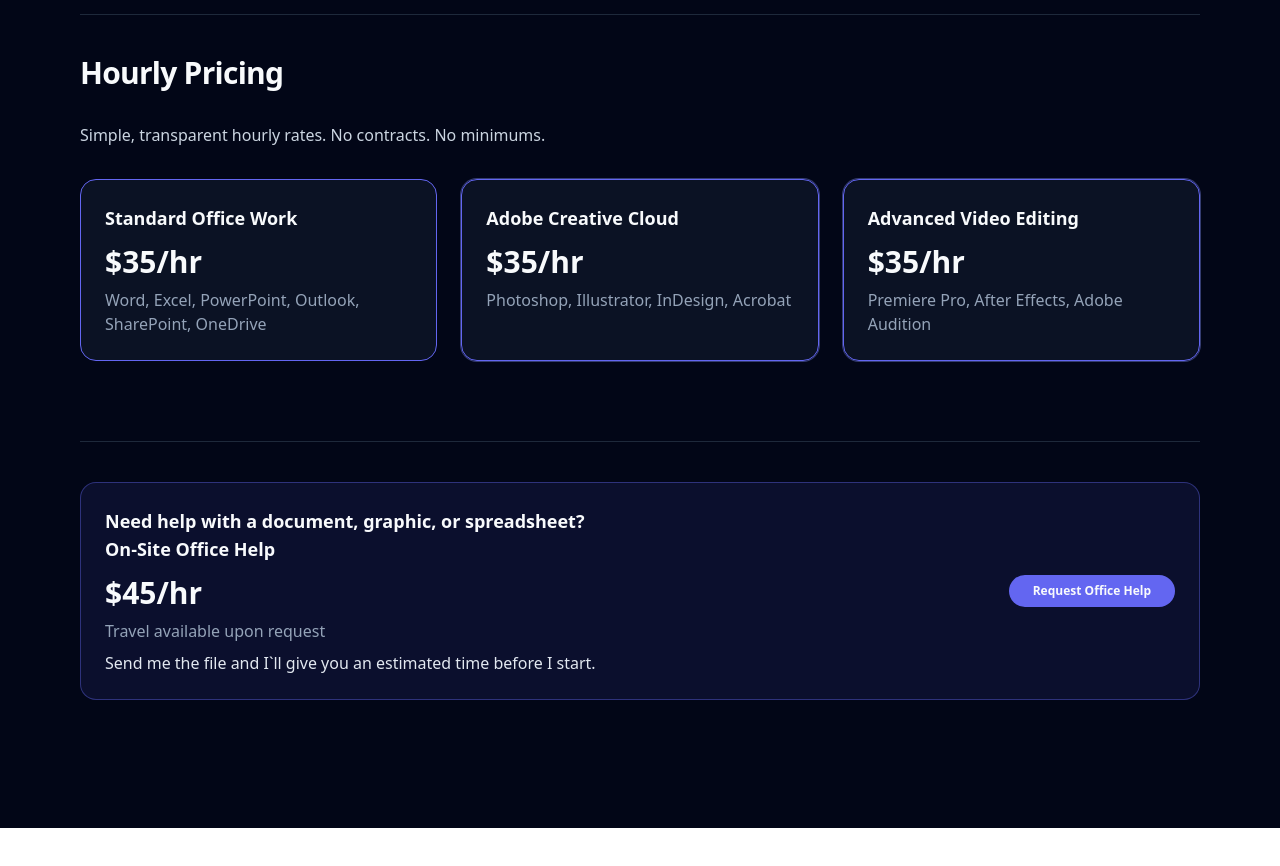
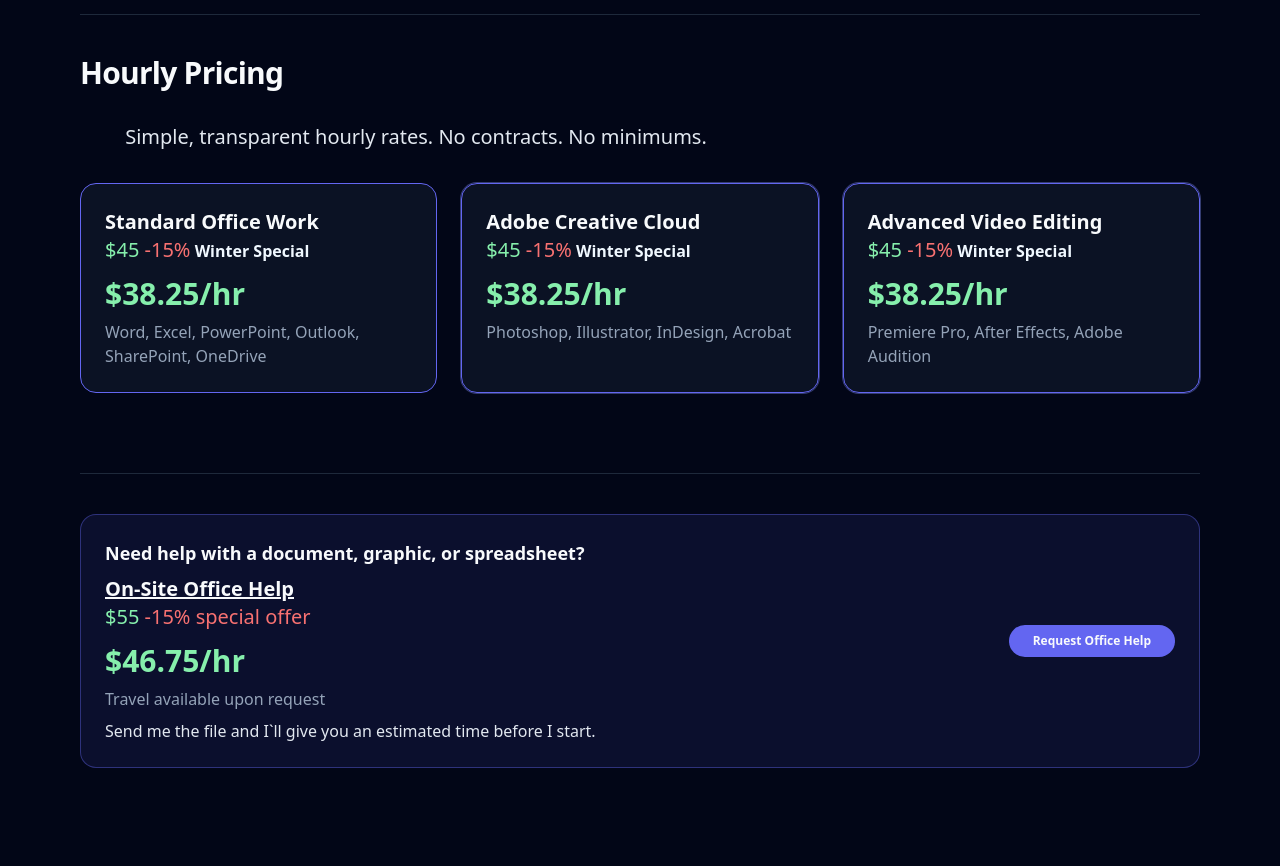
Before and after one commit to MyBaBB/OfficeOps, a React (Vite) app: page / in a window 1280 px wide. Shown: the part 2660-3526 px from the top of the page. Before the commit the page ends 3488 px from the top, so only its background shows below. Built offline with nearby package versions, Linux system fonts and the light colour scheme.

Commit message:
made the prices more interesting with a discount

```diff
--- a/src/Pages/OfficeOpsFolder/OfficeOps.jsx
+++ b/src/Pages/OfficeOpsFolder/OfficeOps.jsx
@@ -287,38 +287,64 @@
           <h3 className="text-2xl font-semibold tracking-tight xl:text-3xl">
             Hourly Pricing
           </h3>
-          <p className="max-w-2xl text-sm text-slate-300 xl:text-base">
+          <p className="max-w-2xl text-center text-sm text-slate-200 xl:text-xl">
             Simple, transparent hourly rates. No contracts. No minimums.
           </p>
 
           <div className="grid gap-6 md:grid-cols-3">
             {/* Standard */}
             <div className="rounded-2xl border border-indigo-500 bg-slate-900/70 p-6">
-              <h4 className="text-sm font-semibold xl:text-lg">
+              <h4 className="text-sm font-semibold xl:text-xl ">
                 Standard Office Work
               </h4>
-              <p className="mt-3 text-3xl font-semibold">$35/hr</p>
+               <p className="text-xl text-green-300 ">
+                $45
+                   <span className="text-red-400">
+                     &nbsp;-15%<span className="text-[aliceblue] font-semibold text-base">&nbsp;Winter Special</span>
+                   </span>
+                </p>
+              <p className="mt-3 text-3xl font-semibold text-green-300"> $38.25/hr</p>
+
+
               <p className="mt-2 text-xs text-slate-400 xl:text-base">
                 Word, Excel, PowerPoint, Outlook, SharePoint, OneDrive
               </p>
-            </div>
+            </div >
 
             {/* Adobe */}
             <div className="rounded-2xl border border-indigo-500 bg-slate-900/70 p-6 shadow-[0_0_0_1px_rgba(129,140,248,0.4)]">
-              <h4 className="text-sm font-semibold xl:text-lg">
+              <h4 className="text-sm font-semibold xl:text-xl">
                 Adobe Creative Cloud
               </h4>
-              <p className="mt-3 text-3xl font-semibold">$35/hr</p>
+
+             <p className="text-xl text-green-300 ">
+                $45
+                   <span className="text-red-400">
+                     &nbsp;-15%<span className="text-[aliceblue] font-semibold text-base">&nbsp;Winter Special</span>
+                   </span>
+                </p>
+              <p className="mt-3 text-3xl font-semibold text-green-300"> $38.25/hr</p>
+
+
               <p className="mt-2 text-xs text-slate-400 xl:text-base">
                 Photoshop, Illustrator, InDesign, Acrobat
               </p>
             </div>
 
           <div className="rounded-2xl border border-indigo-500 bg-slate-900/70 p-6 shadow-[0_0_0_1px_rgba(129,140,248,0.4)]">
-            <h4 className="text-sm font-semibold xl:text-lg">
+            <h4 className="text-sm font-semibold xl:text-xl">
               Advanced Video Editing
             </h4>
-            <p className="mt-3 text-3xl font-semibold">$35/hr</p>
+
+           <p className="text-xl text-green-300 ">
+                $45
+                   <span className="text-red-400">
+                     &nbsp;-15%<span className="text-[aliceblue] font-semibold text-base">&nbsp;Winter Special</span>
+                   </span>
+                </p>
+              <p className="mt-3 text-3xl font-semibold text-green-300"> $38.25/hr</p>
+
+
             <p className="mt-2 text-xs text-slate-400 xl:text-base">
               Premiere Pro, After Effects, Adobe Audition
             </p>
@@ -335,14 +361,20 @@
         <section className="border-t border-slate-800 pb-20 pt-10">
           <div className="flex flex-col gap-4 rounded-2xl border border-indigo-500/40 bg-indigo-500/10 p-6 md:flex-row md:items-center md:justify-between">
             <div>
-              <h3 className="text-lg font-semibold">
+              <h3 className="text-lg font-semibold mb-2">
                 Need help with a document, graphic, or spreadsheet?
               </h3>
 
-              <h4 className="text-sm font-semibold xl:text-lg">
+              <h4 className="text-sm font-semibold xl:text-xl underline">
                 On-Site Office Help
               </h4>
-              <p className="mt-3 text-3xl font-semibold">$45/hr</p>
+             <p className="text-xl text-green-300 ">
+                $55
+                   <span className="text-red-400">
+                     &nbsp;-15% special offer
+                   </span>
+                </p>
+              <p className="mt-3 text-3xl font-semibold text-green-300"> $46.75/hr</p>
               <p className="mt-2 text-xs text-slate-400 xl:text-base">
                 Travel available upon request
               </p>
```
